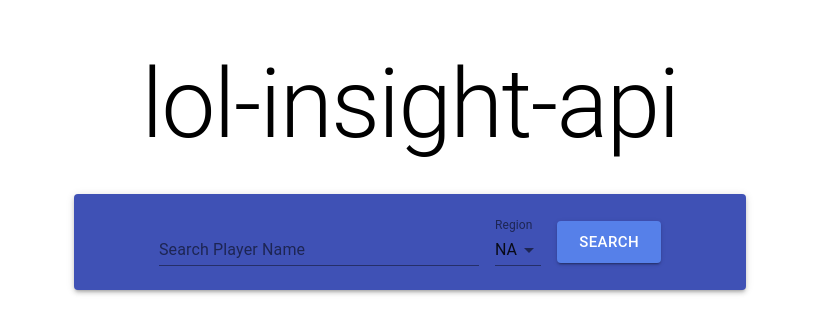
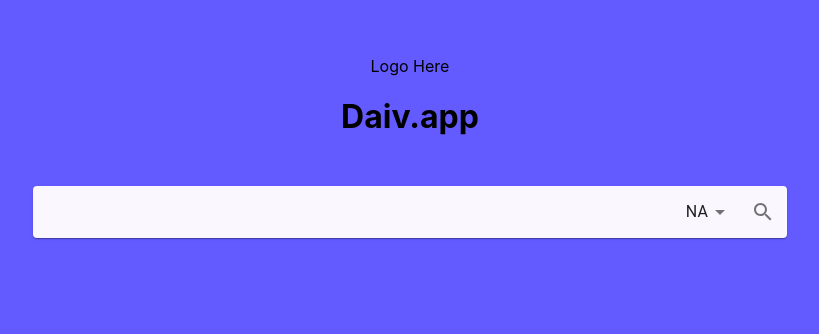
Before and after one commit to jinyoungbang/lol-insight-app, a React (Create React App) app: page / in a window 1280 px wide. Shown: the part 144-478 px from the top of the page, without its empty margins (230-1049 px from the left). Built offline with nearby package versions, Linux system fonts and the light colour scheme.

Commit message:
Style revision & implemented working search

```diff
--- a/src/components/Home/Home.js
+++ b/src/components/Home/Home.js
@@ -1,83 +1,81 @@
-import React, { useState } from 'react';
-import { makeStyles } from '@material-ui/core/styles';
-import { TextField, Typography, Button, Paper } from '@material-ui/core'
-import { createStyles, createTheme, ThemeProvider } from "@material-ui/core/styles";
-import RegionDropdown from './components/RegionDropdown';
+import React, { useState } from "react";
+import { makeStyles } from "@material-ui/core/styles";
+import {
+  createStyles,
+  createTheme,
+  ThemeProvider,
+} from "@material-ui/core/styles";
+
+import BackgroundOverlay from "../BackgroundOverlay";
+import styled from "styled-components";
+import SearchBar from "./components/SearchBar";
 
 const theme = createTheme({
   palette: {
     primary: {
-      main: '#5680E9'
+      main: "#5680E9",
     },
     secondary: {
-      light: '#84CEEB',
-      main: '#5AB9EA'
-    }
-  }
-})
+      light: "#84CEEB",
+      main: "#5AB9EA",
+    },
+  },
+});
 
 const useStyles = makeStyles((theme) =>
   createStyles({
     root: {
-      marginTop: '15%',
-    },
-    body: {
-      display: 'flex',
-      background: theme.palette.primary.main,
-      alignItems: 'center',
-      justifyContent: 'center',
-      width: '50%',
-      margin: '0 auto',
-      padding: theme.spacing(2)
+      width: "100%",
+      flexDirection: "row",
+      height: "100%",
+      margin: "0 auto",
+      minHeight: "100%",
+      minWidth: "970px",
+      position: "relative",
+      overflowX: "hidden",
     },
     textfield: {
       margin: theme.spacing(1),
-      width: '50%'
+      width: "50%",
     },
     dropdown: {
       margin: theme.spacing(1),
-      width: '100%'
+      width: "100%",
     },
     button: {
       margin: theme.spacing(1),
-      height: '100%'
-    }
-  }
-))
+      height: "100%",
+    },
+    logo: {
+      marginTop: "200px",
+      marginBottom: "50px",
+    },
+    searchBar: {
+      marginBottom: "200px",
+      display: "flex",
+      alignItems: "center",
+      justifyContent: "center",
+      margin: "0 auto",
+      flexDirection: "row",
+    },
+  })
+);
 
 const Home = () => {
-  const [name, setName] = useState("");
   const classes = useStyles();
   return (
     <ThemeProvider theme={theme}>
+      <BackgroundOverlay color="#635bff" />
       <div className={classes.root}>
-        <div className={classes.heading}>
-          <Typography variant='h1' gutterBottom>lol-insight-api</Typography>
+        <div className={classes.logo}>
+          Logo Here
+          <h1>Daiv.app</h1>
         </div>
-        <Paper
-          className={classes.body}
-          elevation={3}
-        >
-          <TextField
-            className={classes.textfield}
-            label="Search Player Name"
-            id="mui-theme-provider-outlined-input"
-          />
-          <RegionDropdown
-            className={classes.dropdown}
-          />
-          <Button
-            className={classes.button}
-            variant="contained"
-            color="primary"
-            size="large"
-          >
-            Search
-          </Button>
-        </Paper>
+        <div className={classes.searchBar}>
+          <SearchBar />
+        </div>
       </div>
     </ThemeProvider>
-
   );
 };
 
--- /dev/null
+++ b/src/components/Home/components/SearchBar.js
@@ -0,0 +1,92 @@
+import React, { useState } from "react";
+import { makeStyles, withStyles } from "@material-ui/core/styles";
+import { Paper, Input, Select, IconButton } from "@material-ui/core";
+import SearchIcon from "@material-ui/icons/Search";
+import { createStyles } from "@material-ui/core/styles";
+
+import MenuItem from "@material-ui/core/MenuItem";
+
+const useStyles = makeStyles(() =>
+  createStyles({
+    root: {
+      alignItems: "center",
+    },
+    searchStyle: {
+      backgroundColor: "#FBF7FF",
+      display: "flex",
+      alignItems: "center",
+    },
+    dropdown: {
+      marginRight: "7px",
+    },
+  })
+);
+
+const SearchBar = () => {
+  const [name, setName] = useState("");
+  const [region, setRegion] = useState("NA");
+  const classes = useStyles();
+  return (
+    <div className={classes.root}>
+      <form target="_blank">
+        <Paper className={classes.searchStyle}>
+          <div>
+            <CustomInput
+              value={name}
+              onChange={(e) => setName(e.target.value)}
+              disableUnderline
+              fullWidth
+            />
+          </div>
+          <div className={classes.dropdown}>
+            <RegionDropdown
+              value={region}
+              onChange={(e) => setRegion(e.target.value)}
+              displayEmpty
+              className={classes.selectEmpty}
+              disableUnderline
+            >
+              <MenuItem value={"NA"}>NA</MenuItem>
+              <MenuItem value={"EUW"}>EUW</MenuItem>
+              <MenuItem value={"EUN"}>EUN</MenuItem>
+              <MenuItem value={"KR"}>KR</MenuItem>
+              <MenuItem value={"BR"}>BR</MenuItem>
+              <MenuItem value={"JP"}>JP</MenuItem>
+              <MenuItem value={"RU"}>RU</MenuItem>
+              <MenuItem value={"OCE"}>OCE</MenuItem>
+              <MenuItem value={"TR"}>TR</MenuItem>
+              <MenuItem value={"LAN"}>LAN</MenuItem>
+              <MenuItem value={"LAS"}>LAS</MenuItem>
+            </RegionDropdown>
+          </div>
+          <div>
+            <IconButton
+              type="submit"
+              className={classes.iconButton}
+              onClick={() =>
+                (window.location.href = "/insights/" + region + "/" + name)
+              }
+            >
+              <SearchIcon />
+            </IconButton>
+          </div>
+        </Paper>
+      </form>
+    </div>
+  );
+};
+
+const CustomInput = withStyles({
+  root: {
+    padding: "10px 20px",
+    width: "650px",
+  },
+})(Input);
+
+const RegionDropdown = withStyles({
+  root: {
+    marginLeft: "3px",
+  },
+})(Select);
+
+export default SearchBar;
```
